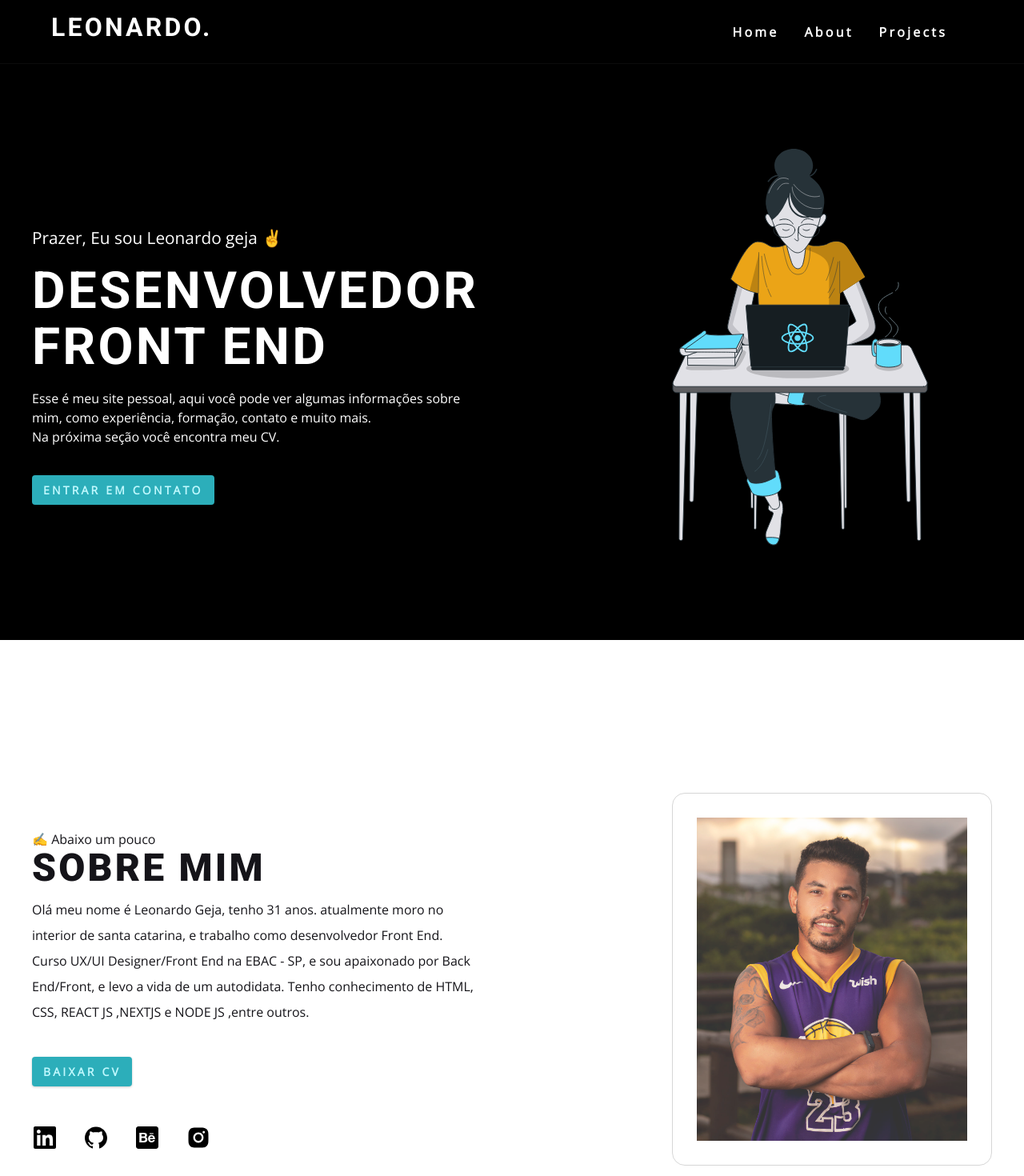
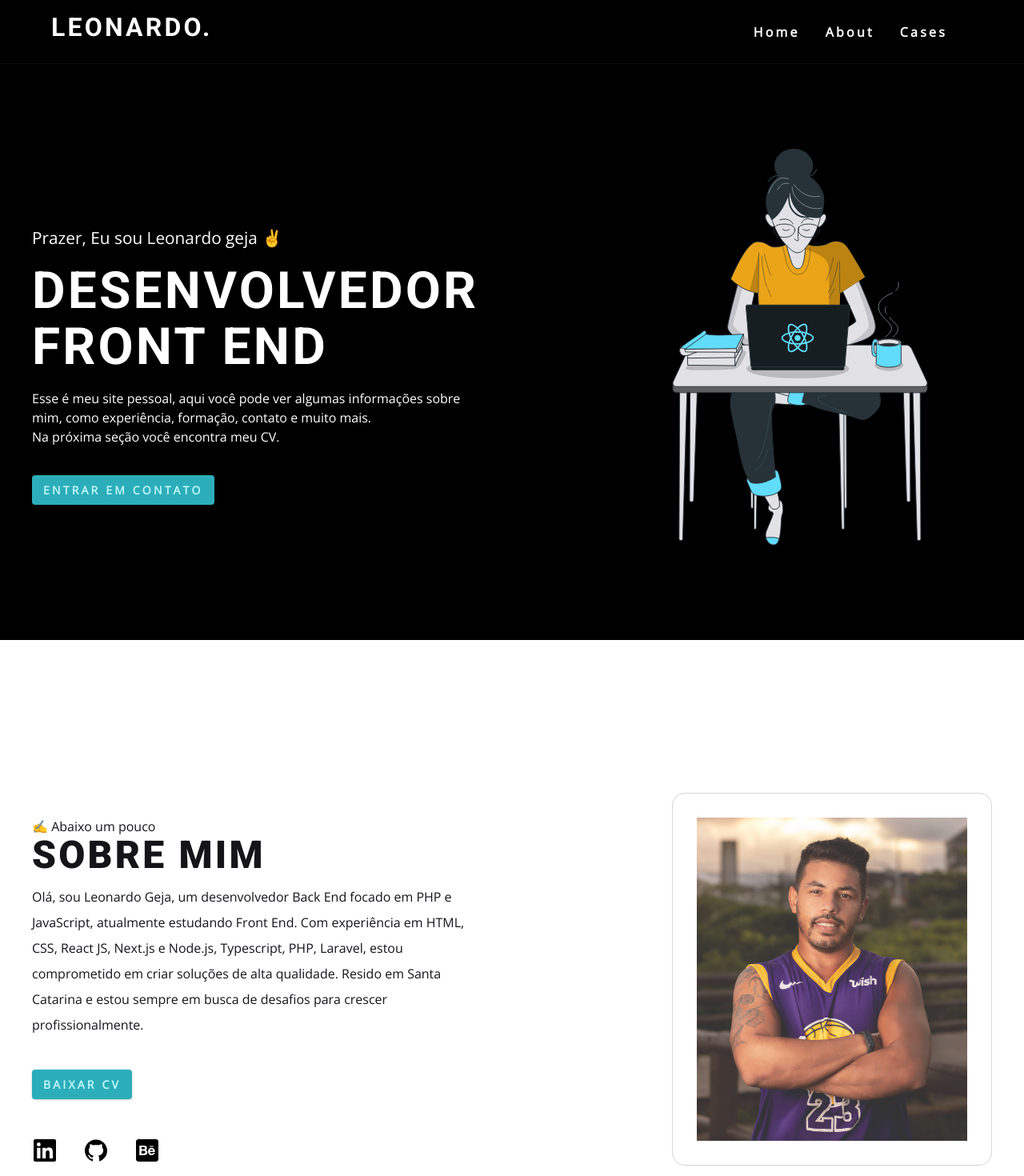
Before and after one commit to nadodev/meu-site, a React (Create React App) app: page / in a window 1280 px wide. Shown: the top 1470 px of the page at 80% size. Built offline with nearby package versions, Linux system fonts and the light colour scheme.

Commit message:
fix: ajuste de informacoes atrasadas

```diff
--- a/src/Components/Conhecimentos/index.js
+++ b/src/Components/Conhecimentos/index.js
@@ -18,7 +18,7 @@ import "./style.scss";
 const Conhecimentos = () => {
   return (
     <>
-      <div className="conhecimentos" id="projects">
+      <div className="conhecimentos" id="cases">
         <section className="section-center">
           <article className="hero-info">
             <div className="hero-card">
--- a/src/Components/Footer/social-links.js
+++ b/src/Components/Footer/social-links.js
@@ -25,11 +25,11 @@ const data = [
     url: "https://www.behance.net/nadojbabbc0",
   },
 
-  {
-    id: 4,
-    icon: <AiFillInstagram className="social-icon"></AiFillInstagram>,
-    url: "https://www.instagram.com/leonardo_geja/",
-  },
+  // {
+  //   id: 4,
+  //   icon: <AiFillInstagram className="social-icon"></AiFillInstagram>,
+  //   url: "https://www.instagram.com/leonardo_geja/",
+  // },
 ];
 
 export default data;
--- a/src/Components/Navbar/links.js
+++ b/src/Components/Navbar/links.js
@@ -11,8 +11,8 @@ const data = [
   },
   {
     id: 3,
-    text: "projects",
-    url: "#projects",
+    text: "Cases",
+    url: "#cases",
   },
 ];
 
--- a/src/Components/Sobre/index.js
+++ b/src/Components/Sobre/index.js
@@ -12,15 +12,10 @@ const Sobre = () => {
               <span> ✍ Abaixo um pouco </span>
               <h1>Sobre mim</h1>
               <p>
-                Olá meu nome é Leonardo Geja, tenho 31 anos. atualmente moro no
-                interior de santa catarina, e trabalho como desenvolvedor Front
-                End. Curso UX/UI Designer/Front End na EBAC - SP, e sou
-                apaixonado por Back End/Front, e levo a vida de um autodidata.
-                Tenho conhecimento de HTML, CSS, REACT JS ,NEXTJS e NODE JS
-                ,entre outros.
+              Olá, sou Leonardo Geja, um desenvolvedor Back End focado em PHP e JavaScript, atualmente estudando Front End. Com experiência em HTML, CSS, React JS, Next.js e Node.js, Typescript, PHP, Laravel, estou comprometido em criar soluções de alta qualidade. Resido em Santa Catarina e estou sempre em busca de desafios para crescer profissionalmente.
               </p>
               <a
-                href="https://leonardogeja.dev.br/curriculo_Leonardo-Geja.pdf"
+                href="https://drive.google.com/file/d/1t710DLc0u7tOFeLTbuLOHrgBTN4JmfIB/view?usp=sharing"
                 target="_blank"
                 rel="noopener noreferrer"
                 className="btn"
--- a/src/Components/Sobre/social-links.js
+++ b/src/Components/Sobre/social-links.js
@@ -25,11 +25,11 @@ const data = [
     url: "https://www.behance.net/nadojbabbc0",
   },
 
-  {
-    id: 4,
-    icon: <AiFillInstagram className="social-icon"></AiFillInstagram>,
-    url: "https://www.instagram.com/leonardo_geja/",
-  },
+  // {
+  //   id: 4,
+  //   icon: <AiFillInstagram className="social-icon"></AiFillInstagram>,
+  //   url: "https://www.instagram.com/leonardo_geja/",
+  // },
 ];
 
 export default data;
```
